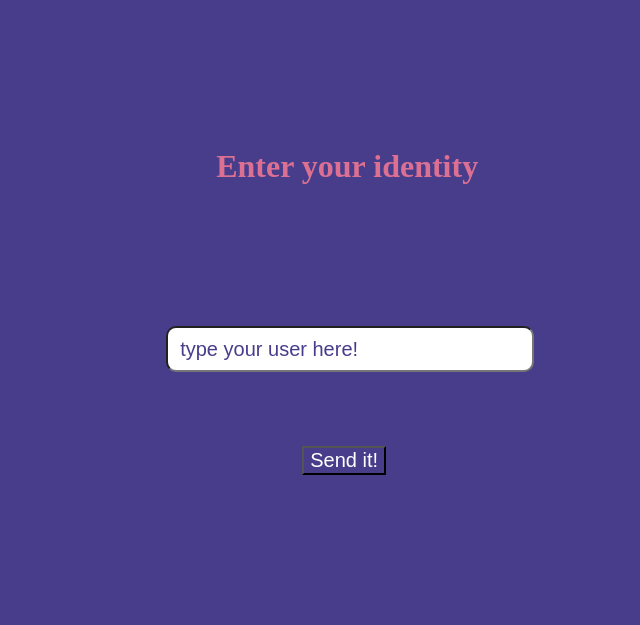
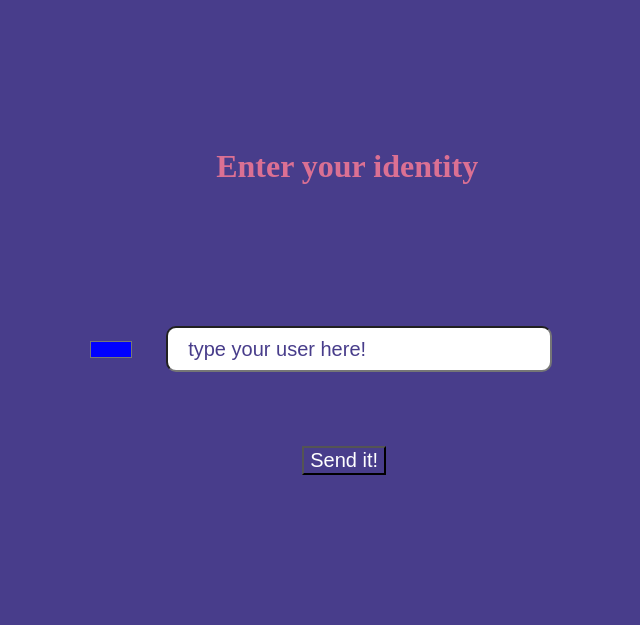
Before and after one commit to Kineforce/unstableChat, a PHP site: page / in a window 1280 px wide. Shown: the top 625 px of the page, without its empty margins (421-1061 px from the left). Run offline with PHP 8.4, Linux system fonts and the light colour scheme.

Commit message:
Adicionando seleção de cor ao menu de login

```diff
--- a/unstableChat/css/style_index.css
+++ b/unstableChat/css/style_index.css
@@ -23,7 +23,7 @@ body {
 #login_input::placeholder{
     color: darkslateblue;
     font-size: 20px;
-    padding-left: 10px;
+    padding-left: 0px;
 }
 
 #login_input {
@@ -35,6 +35,8 @@ body {
     height: 40px;
     color: darkslateblue;
     border-radius: 10px;
+    padding-left: 20px;
+
 }
 
 #login_input:required {
@@ -56,3 +58,11 @@ body {
     background-color: darkslateblue;
     color: white;
 }
+
+#colorpicker {
+    position: absolute;
+    left: 120px;
+    bottom: 263px;
+    background-color: darkslateblue;
+    border: none;
+}
--- a/unstableChat/css/style_messages.css
+++ b/unstableChat/css/style_messages.css
@@ -118,7 +118,7 @@ body {
     font-size: 15px;
     font-family: monospace;
     color: black;
-    top: 5px;
+    top: 3px;
     left: 400px;
     background-color: white;
     width: 100px;
--- a/unstableChat/index.html
+++ b/unstableChat/index.html
@@ -17,6 +17,7 @@
         <input type="text" name="userName" id="login_input" placeholder="type your user here!">
         <span id="feedback_message"></span>
         <input type="submit" id="submit_login" value="Send it!">
+        <input type="color" id="colorpicker" value="#0000ff">
     </form>
 </div>
 
--- a/unstableChat/js/scripts_index.js
+++ b/unstableChat/js/scripts_index.js
@@ -1,3 +1,13 @@
+
+color_picker = document.getElementById("colorpicker");
+input = document.getElementById("login_input");
+
+color_picker.addEventListener("change", function(){
+    color_value = color_picker.value;
+    input.setAttribute("style", "color:" + color_value);
+})
+
+
 $("#login_form").submit(function(e) {
 
     e.preventDefault();
@@ -5,6 +15,8 @@ $("#login_form").submit(function(e) {
     login_form = document.getElementById('login_form')
 
     var formData = new FormData(login_form);
+
+    formData.append('color', color_picker.value);
 
     if (login_form == ""){
 
--- a/unstableChat/login.php
+++ b/unstableChat/login.php
@@ -1,6 +1,7 @@
 <?php
 
 $username = $_POST['userName'];
+$color    = $_POST['color'];
 
 if ($username == ""){
 
@@ -22,6 +23,7 @@ if (isset($username) && $username != ""){
         $response_array['status'] = 'success';
         session_start();
         $_SESSION['username'] = $username;
+        $_SESSION['color'] = $color;
 
     } else {
         $response_array['status'] = 'usernameAlreadyTaken';
```
Also changed, not shown: unstableChat/insert_msg.php (+3 -5 lines).
